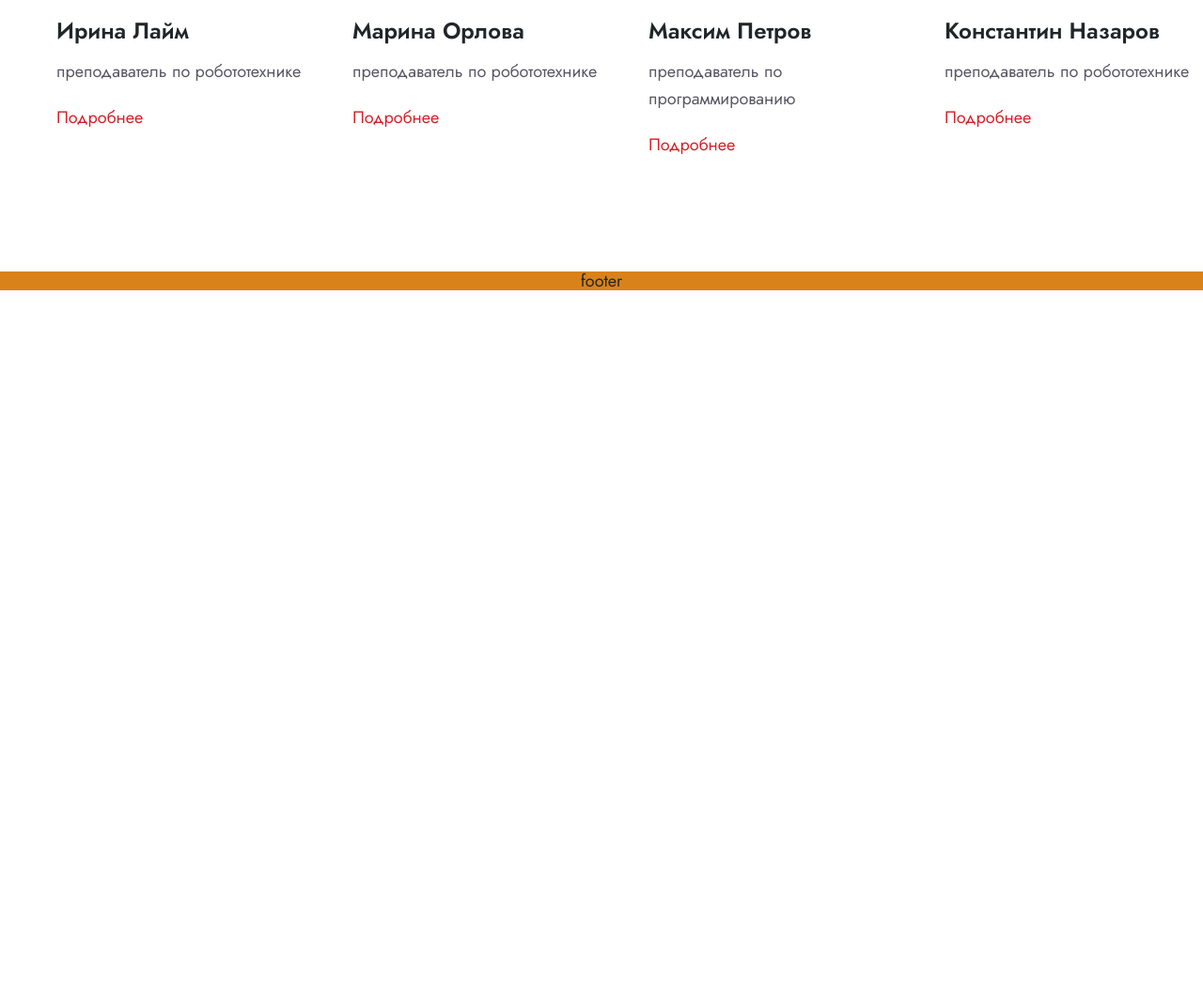
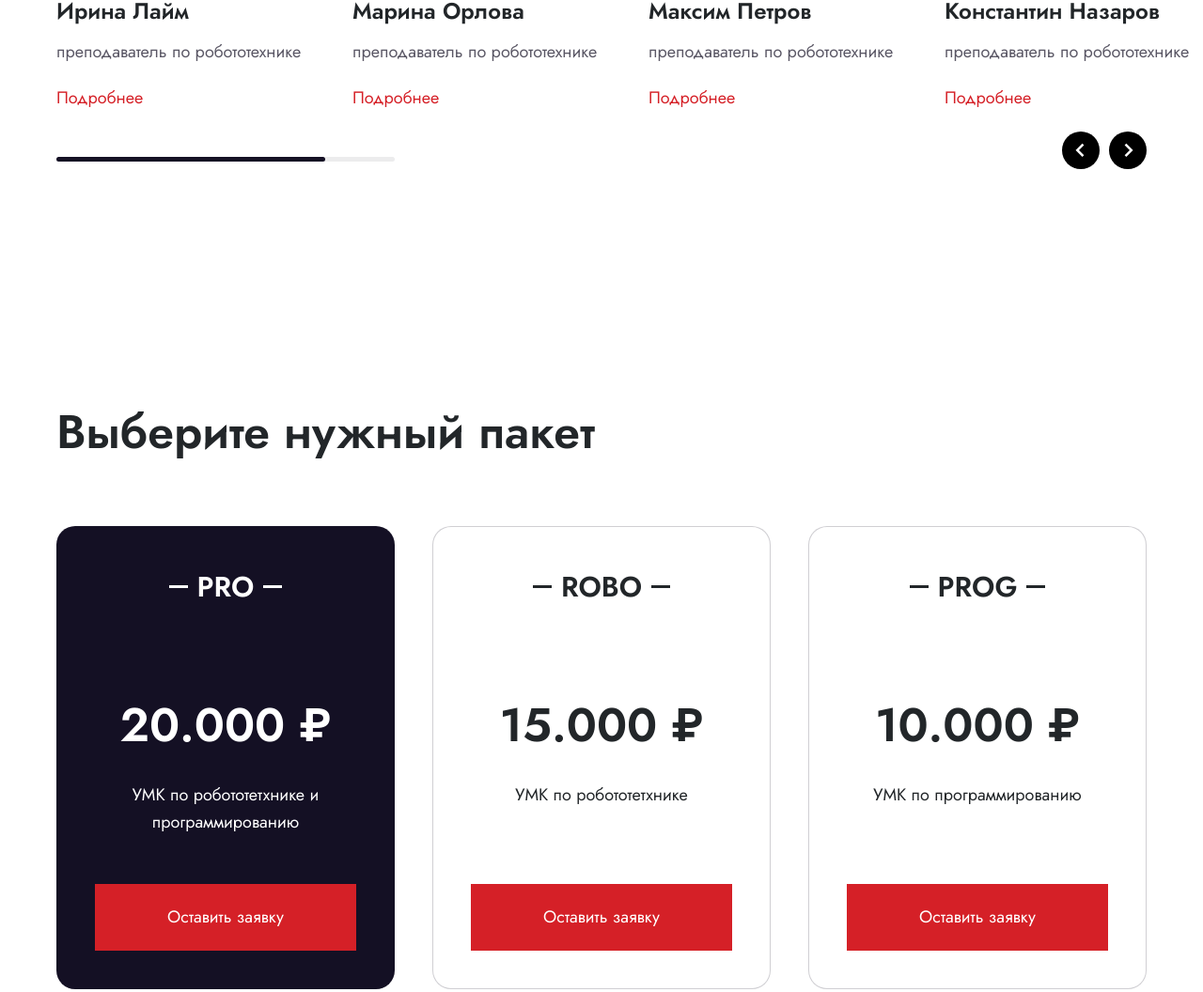
Before and after one commit to maks-chaliy/Robo, a website with bundled scripts: page src/index.html in a window 1280 px wide. Shown: the part 2612-3668 px from the top of the page at 94% size. Before the commit the page ends 2921 px from the top, so only its background shows below. Built offline with nearby package versions, Linux system fonts and the light colour scheme; files whose address does not match are found by name.

Commit message:
add tariffs

```diff
--- a/gulp/version.json
+++ b/gulp/version.json
@@ -1,3 +1,3 @@
 {
-    "main": "20221027190729"
+    "main": "20221031023733"
 }
--- /dev/null
+++ b/src/html/tariffs.html
@@ -0,0 +1,29 @@
+<section class="_section tariffs" id="tariffs">
+	<div class="_container tariffs__container">
+		<h2 class="_section-title">Выберите нужный пакет</h2>
+		<div class="tariffs__items">
+
+			<div class="tariffs__item tariffs__item--current">
+				<h3 class="tariffs__subtitle">PRO</h3>
+				<span class="tariffs__price">20.000 ₽</span>
+				<p class="tariffs__descr">УМК по робототетхнике и программированию</p>
+				<button class="_btn-reset _main-btn tariffs__btn">Оставить заявку</button>
+			</div>
+
+			<div class="tariffs__item">
+				<h3 class="tariffs__subtitle">ROBO</h3>
+				<span class="tariffs__price">15.000 ₽</span>
+				<p class="tariffs__descr">УМК по робототетхнике </p>
+				<button class="_btn-reset _main-btn tariffs__btn">Оставить заявку</button>
+			</div>
+
+			<div class="tariffs__item">
+				<h3 class="tariffs__subtitle">PROG</h3>
+				<span class="tariffs__price">10.000 ₽</span>
+				<p class="tariffs__descr">УМК по программированию</p>
+				<button class="_btn-reset _main-btn tariffs__btn">Оставить заявку</button>
+			</div>
+
+		</div>
+	</div>
+</section>
--- a/src/html/trainers.html
+++ b/src/html/trainers.html
@@ -1,14 +1,12 @@
-<section class="_section trainers" id="trainers">
+<section class="_section trainers">
 	<div class="_container trainers__container">
 		<h2 class="_section-title">Профессиональные тренеры</h2>
 	</div>
+
 	<div class="_content-from-container">
-		<div class="swiper trainers__slider">
-			<button class="btn-reset slider__btn slider-main__btn-prev"></button>
-			<button class="btn-reset slider__btn slider-main__btn-next"></button>
-			<div class="swiper-wrapper">
-
-				<div class="swiper-slide">
+		<div class="slider">
+			<div class="slider__wrapper">
+				<div class="slider__slide">
 					<div class="trainers__item">
 						<picture class="trainers__image">
 							<source srcset="@img/trainers/trainer-1.webp" type="image/webp">
@@ -18,11 +16,10 @@
 						<span class="trainers__name">Ирина Лайм</span>
 						<span class="trainers__prof">преподаватель по робототехнике</span>
 						<a href="#modal-1" class="modal-btn--open trainers__link"><span>Подробнее</span></a>
-
 					</div>
 				</div>
 
-				<div class="slider-main__slide swiper-slide">
+				<div class="slider__slide">
 					<div class="trainers__item">
 						<picture class="trainers__image">
 							<source srcset="@img/trainers/trainer-2.webp" type="image/webp">
@@ -35,7 +32,7 @@
 					</div>
 				</div>
 
-				<div class="slider-main__slide swiper-slide">
+				<div class="slider__slide">
 					<div class="trainers__item">
 						<picture class="trainers__image">
 							<source srcset="@img/trainers/trainer-3.webp" type="image/webp">
@@ -43,15 +40,15 @@
 								alt="Ирина Лайм">
 						</picture>
 						<span class="trainers__name">Максим Петров</span>
-						<span class="trainers__prof">преподаватель по программированию</span>
+						<span class="trainers__prof">преподаватель по робототехнике</span>
 						<a href="#modal-3" class="modal-btn--open trainers__link"><span>Подробнее</span></a>
 					</div>
 				</div>
 
-				<div class="slider-main__slide swiper-slide">
+				<div class="slider__slide">
 					<div class="trainers__item">
 						<picture class="trainers__image">
-							<source srcset="@img/trainers/trainer-4.webp" type="image/webp">
+							<source srcset="@img/trainers/trainer-4         .webp" type="image/webp">
 							<img loading="lazy" src="@img/trainers/trainer-4.jpg" class="image" width="390" height="500"
 								alt="Ирина Лайм">
 						</picture>
@@ -61,7 +58,7 @@
 					</div>
 				</div>
 
-				<div class="slider-main__slide swiper-slide">
+				<div class="slider__slide">
 					<div class="trainers__item">
 						<picture class="trainers__image">
 							<source srcset="@img/trainers/trainer-5.webp" type="image/webp">
@@ -69,7 +66,7 @@
 								alt="Ирина Лайм">
 						</picture>
 						<span class="trainers__name">Лиза Весенняя</span>
-						<span class="trainers__prof">преподаватель по программированию</span>
+						<span class="trainers__prof">преподаватель по робототехнике</span>
 						<a href="#modal-5" class="modal-btn--open trainers__link"><span>Подробнее</span></a>
 					</div>
 				</div>
@@ -78,4 +75,17 @@
 		</div>
 	</div>
 
+	<div class="_container">
+		<div class="slider__nav">
+			<div class="slider__scroll"></div>
+			<div class="slider__btns">
+				<button class="_btn-reset slider__btn slider__btn--prev" aria-label="Перейти к предыдущему слайду">
+					<i class='bx bx-chevron-left slider__btn--arrow'></i>
+				</button>
+				<button class="_btn-reset slider__btn slider__btn--next" aria-label="Перейти к следующему слайду">
+					<i class='bx bx-chevron-right slider__btn--arrow'></i>
+				</button>
+			</div>
+		</div>
+	</div>
 </section>
--- a/src/index.html
+++ b/src/index.html
@@ -15,6 +15,7 @@
 			@@include('html/about.html', {})
 			@@include('html/benefits.html', {})
 			@@include('html/trainers.html', {})
+			@@include('html/tariffs.html', {})
 		</main>
 		@@include('html/footer.html', {})
 	</div>
--- a/src/js/ready_codes/slider.js
+++ b/src/js/ready_codes/slider.js
@@ -1,106 +1,24 @@
-const $trainersSlider = document.querySelector('.trainers__slider');
+'use strict';
 
-let trainersSlider = new Swiper($trainersSlider, {
+const $slider = document.querySelector('.slider');
 
-	slidesPerView: 4,
-	spaceBetween: 40,
-	// breakpoints: {
-	// 	769: {
-	// 		slidesPerView: 4,
-	// 		spaceBetween: 40,
-	// 	}
-	// },
-	scrollbar: {
-		el: '.trainers__scroll',
-		dragable: true,
-	},
+if($slider) {
+	new Swiper(".slider", {
+		slideClass: 'slider__slide',
+		wrapperClass: 'slider__wrapper',
+		slidesPerView: 4,
+		spaceBetween: 40,
+		//parallax: true,
+		speed: 1500,
+
 		navigation: {
-		nextEl: '.trainers__slider-btn--next',
-		prevEl: '.trainers__slider-btn--prev',
-	},
-})
-
-
-
-/*
-// const $sliderMain = document.querySelector('.slider-main');
-
-// let sliderMain = new Swiper($sliderMain, {
-// 	slideClass: 'slider-main__slide',
-// 	wrapperClass: 'slider-main__wrapper',
-// });
-
-if (document.querySelector('.slider-main')) {
-	new Swiper('.slider-main', {
-
-		//=============/=============/=============/=============/=============
-		//переименовать классы слайдера
-		slideClass: 'slider-main__slide',
-		wrapperClass: 'slider-main__wrapper',
-
-		//=============/=============/=============/=============/=============
-		//количество слайдов в одном блоке
-		slidesPerView: 4,
-
-		//=============/=============/=============/=============/=============
-		//бесконечный цикл прокрутки по кругу
-		loop: true,
-
-		//=============/=============/=============/=============/=============
-		//отступ между слайдами
-		spaceBetween: 40,
-
-		//=============/=============/=============/=============/=============
-		//скорость
-		// speed: 1400,
-
-		//=============/=============/=============/=============/=============
-		//эффект паралакса
-		// parallax: true,
-
-		//=============/=============/=============/=============/=============
-		//сменяет слайды группой
-		// slidesPerGroup: 2,
-
-		//=============/=============/=============/=============/=============
-		//arrows
-		navigation: {
-			nextEl: '.slider-main__arrow-next',
-			prevEl: '.slider-main__arrow-prev',
+			nextEl: '.slider__btn.slider__btn--next',
+			prevEl: '.slider__btn.slider__btn--prev',
 		},
 
-		//=============/=============/=============/=============/=============
-		//dotts
-		// pagination: {
-		// 	el: '.slider-main__dotts',
-		// 	type: 'bullets',
-		// 	//если нужны цифры нужен другой тип пагинации
-		// 	//type: 'fraction',
-		// 	//чтобы точки были кликабельны
-		// 	clickable: true,
-		// },
-
-		//=============/=============/=============/=============/=============
-		//автоматическое переключение слайдера каждые 2 сек
-		// autoplay: {
-		// 	delay: 4000,
-		// },
-
-		//=============/=============/=============/=============/=============
-		// breakpoints: {
-		// 	320: {
-		// 		slidesPerView: 1,
-		// 		spaceBetween: 10
-		// 	},
-		// 	768: {
-		// 		slidesPerView: 2,
-		// 		spaceBetween: 20
-		// 	},
-		// 	1024: {
-		// 		slidesPerView: 3,
-		// 		spaceBetween: 30
-		// 	}
-		// },
-	});
-}
-*/
+		scrollbar: {
+			el: '.slider__scroll',
+			draggable: true,
+		},
+	})
+};
--- /dev/null
+++ b/src/scss/components/_slider.scss
@@ -0,0 +1,53 @@
+//=============/ SLIDER /=============
+.slider {
+	overflow: hidden;
+	width: 100%;
+
+	&__wrapper {
+		display: flex;
+		width: 100%;
+		height: 100%;
+	}
+
+	&__slide {
+		flex-shrink: 0;
+	}
+
+	&__nav {
+		@include flex-center-sb;
+	}
+
+	&__btns {
+		@include flex;
+	}
+
+	&__btn {
+		width: 40px;
+		height: 40px;
+		border-radius: 100%;
+		background-color: #000;
+		@include flex-all-center;
+
+		&:not(:last-child){
+			margin-right: 10px;
+		}
+	}
+
+	&__btn--arrow {
+		color: $whiteTextColor;
+		font-size: 30px;
+	}
+
+	&__scroll {
+		margin-top: 20px;
+		width: 360px;
+		height: 5px;
+		background: rgba(20, 16, 36, 0.08);
+		border-radius: 40px;
+	}
+}
+
+.swiper-scrollbar-drag {
+	background: #141024;
+	border-radius: 40px;
+}
--- /dev/null
+++ b/src/scss/components/_tariffs.scss
@@ -0,0 +1,72 @@
+//=============/ 	TARIFFS /=============
+.tariffs {
+	&__items {
+		display: grid;
+		grid-template-columns: repeat(12, 1fr);
+		gap: 40px;
+	}
+
+	&__item {
+		grid-column: 4 span;
+		padding: 40px;
+		background-color: $whiteColor;
+		border-radius: 20px;
+
+		border: 1px solid rgba(20, 16, 36, 0.2);
+		border-radius: 20px;
+		@include flex-column-center;
+
+		&--current {
+			background: #141024;
+			color: $whiteTextColor;
+		}
+	}
+
+	&__subtitle {
+		font-weight: 600;
+		font-size: 30px;
+		line-height: 160%;
+		margin-bottom: 83px;
+		@include flex-h-center;
+
+		&::before {
+			content: "";
+			display: block;
+			width: 20px;
+			height: 3px;
+			background-color: currentColor;
+			margin-right: 10px;
+		}
+
+		&::after {
+			content: "";
+			display: block;
+			width: 20px;
+			height: 3px;
+			background-color: currentColor;
+			margin-left: 10px;
+		}
+	}
+
+	&__price {
+		font-weight: 600;
+		font-size: 50px;
+		line-height: 160%;
+		margin-bottom: 20px;
+	}
+
+	&__descr {
+		font-weight: 400;
+		font-size: 18px;
+		line-height: 160%;
+		margin-bottom: auto;
+		text-align: center;
+	}
+
+	&__btn {
+		margin-top: 52px;
+		color: $whiteTextColor;
+		width: 100%;
+		padding: 25px 0;
+	}
+}
--- a/src/scss/settings/_mixins.scss
+++ b/src/scss/settings/_mixins.scss
@@ -25,7 +25,7 @@
 @mixin hover {
 	@media (any-hover: hover) {
 		&:hover {
-			color: red;
+			@content;
 		}
 	}
 }
--- a/src/scss/style.scss
+++ b/src/scss/style.scss
@@ -14,6 +14,8 @@
 @import 'components/about';
 @import 'components/benefits';
 @import 'components/trainers';
+@import 'components/slider';
+@import 'components/tariffs';
 
 @import 'components/footer';
 
```
Also changed, not shown: src/scss/settings/_common.scss (+7 -52 lines), dist/css/style.css, dist/css/style.min.css, dist/index.html, dist/js/app.min.js.
